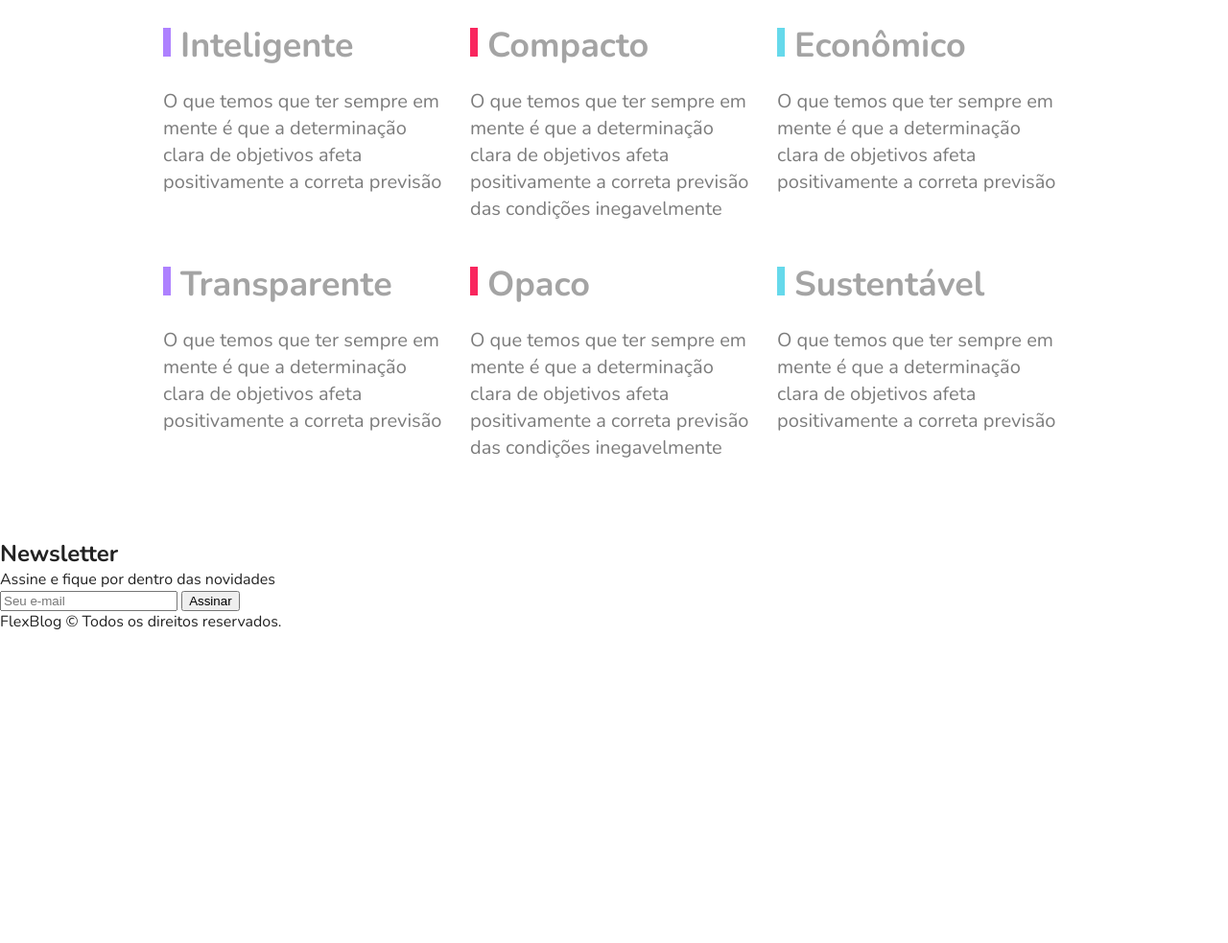
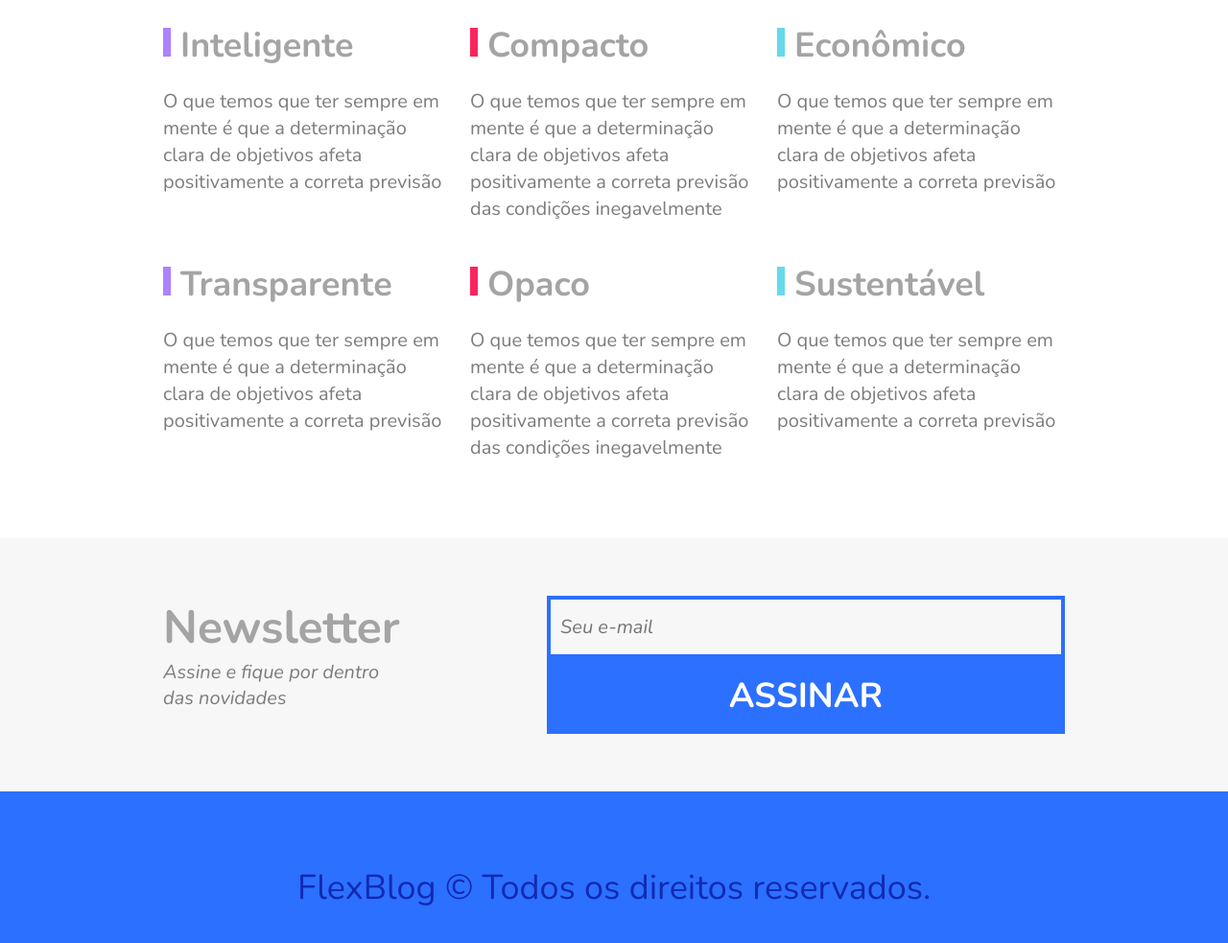
Before and after one commit to CleytonRibeiro38/projeto-html-css-flexbox-responsivo, a plain HTML site: page index.html in a window 1280 px wide. Shown: the part 2645-3628 px from the top of the page at 96% size. Before the commit the page ends 3304 px from the top, so only its background shows below. Drawn offline with nearby package versions, Linux system fonts and the light colour scheme.

Commit message:
Estilizando Newsletter e Footer.

```diff
--- a/css/style.css
+++ b/css/style.css
@@ -86,3 +86,23 @@ text-transform: uppercase; font-weight: bold; font-size: 2.25em; padding: 15px 0
 .qualidade-item:nth-of-type(3n+2) h2::before {background: #f9265e;}
 .qualidade-item:nth-of-type(3n+3) h2::before {background: #66d9eb;}
 .qualidade-item p {font-size: 1.25em; color: #7c7c7c; line-height: 1.4em;}
+/*==========SECTION NEWSLETTER==========*/
+.newsletter {background: #f7f7f7; padding: 60px calc((100% - 960px) / 2 ); display: flex; flex-wrap: wrap;}
+.newsletter-info {flex: 1 1 240px; margin: 0 10px;}
+.newsletter-info h1 {font-size: 3em; color: #a4a4a4;}
+.newsletter-info p {font-size: 1.25em; font-style: italic; max-width: 230px; color: #7c7c7c; margin-bottom: 10px;}
+.newsletter-form {flex: 2 1 260px; margin: 0 10px; align-self: center; display: flex; flex-wrap: wrap;}
+.newsletter-form input {flex: 3 1 260px; font-size: 1.25em; color: #7c7c7c; font-style: italic;
+font-family: "Nunito", Arial, Helvetica, sans-serif; border: 4px solid #2c70ff; background: transparent;
+padding: 15px 10px; margin: 0px; border-radius: 0px;}
+.newsletter-form button {flex: 1 1 260px; font-size: 2.25em; font-family: "Nunito", Arial, Helvetica, sans-serif;
+font-weight: bold; text-transform: uppercase; background: #2c70ff; color: white; cursor: pointer; border: 0px;
+margin: 0px; padding: 15px 10px;}
+@media (max-width: 600px){
+    .newsletter-form button{
+        font-size: 1.5em;
+    }
+}
+/*==========FOOTER==========*/
+.footer {display: flex; background: #2c70ff; height: 200px; align-items: center;}
+.footer p {flex: 1; text-align: center; font-size: 2.25em; color: #122ab2;}
```
